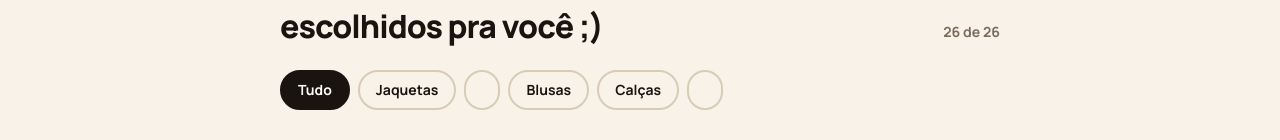
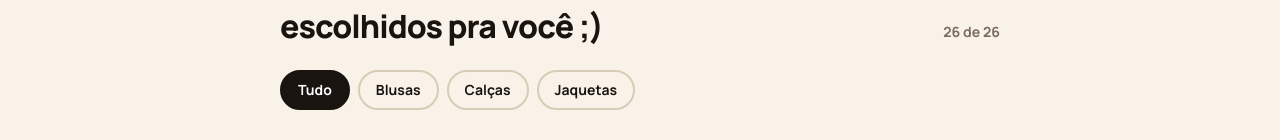
Before and after one commit to bcfbraga/pambraga-live, a Next.js app: page /live-18-06 in a window 1280 px wide. Shown: the part 120-260 px from the top of the page. Built offline with nearby package versions, Linux system fonts and the light colour scheme; grey boxes are pictures that could not be loaded.

Commit message:
Derive product filters from live products

```diff
--- a/components/ProductGrid.tsx
+++ b/components/ProductGrid.tsx
@@ -1,7 +1,7 @@
 "use client";
 
 import { useMemo, useState } from "react";
-import { categories, type CategoryFilter, type Product } from "@/data/live";
+import { type CategoryFilter, type Product } from "@/data/live";
 import { CategoryFilter as CategoryFilterButtons } from "@/components/CategoryFilter";
 import { ProductCard } from "@/components/ProductCard";
 
@@ -12,6 +12,11 @@ type ProductGridProps = {
 
 export function ProductGrid({ products }: ProductGridProps) {
   const [activeCategory, setActiveCategory] = useState<CategoryFilter>("Tudo");
+
+  const liveCategories = useMemo<CategoryFilter[]>(() => {
+    const uniqueCategories = Array.from(new Set(products.map((product) => product.category)));
+    return ["Tudo", ...uniqueCategories];
+  }, [products]);
 
   const filteredProducts = useMemo(() => {
     if (activeCategory === "Tudo") {
@@ -39,7 +44,7 @@ export function ProductGrid({ products }: ProductGridProps) {
         </div>
 
         <CategoryFilterButtons
-          categories={categories}
+          categories={liveCategories}
           activeCategory={activeCategory}
           onChange={setActiveCategory}
         />
```
